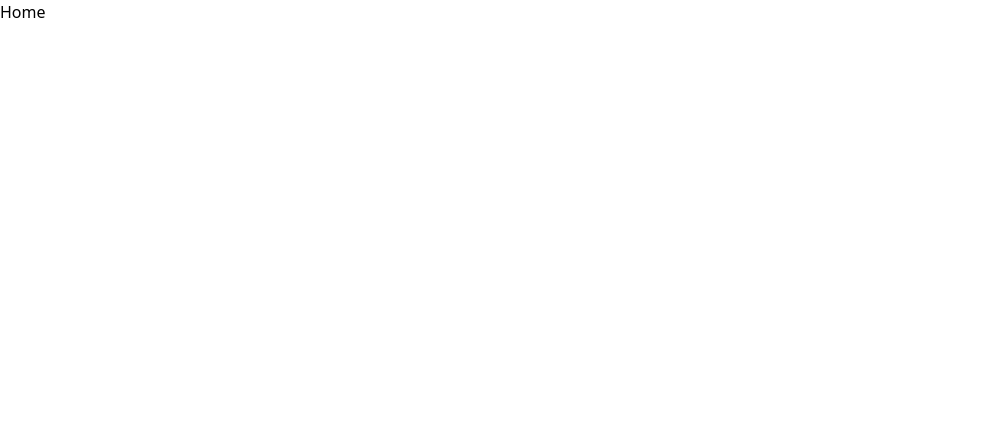
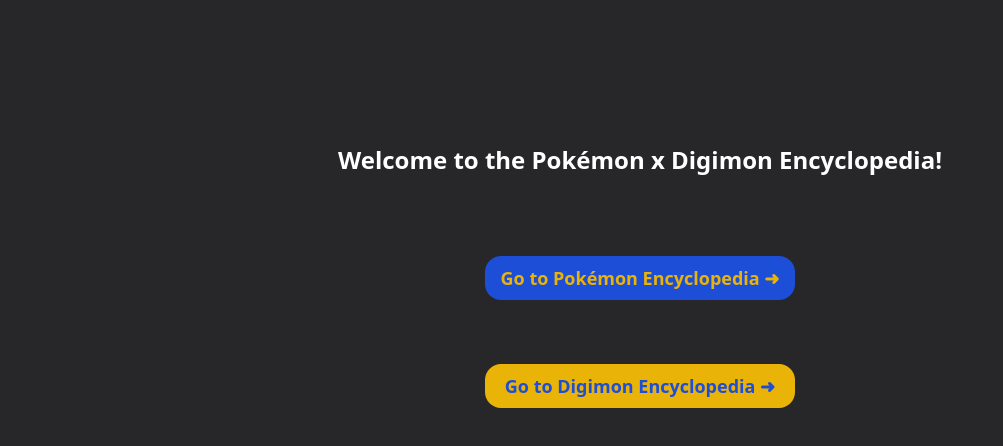
Before and after one commit to Ellielee308/pokemon_ellie, a React (Vite) app: page / in a window 1280 px wide. Shown: the top 446 px of the page, without its empty margins (0-1003 px from the left). Built offline with nearby package versions, Linux system fonts and the light colour scheme.

Commit message:
feat: homepage layout

```diff
--- a/src/main.jsx
+++ b/src/main.jsx
@@ -3,9 +3,10 @@
 import { BrowserRouter, Navigate, Route, Routes } from "react-router-dom"
 import App from "./App.jsx"
 import "./index.css"
-import DetailedView from "./pages/DetailedPage"
+import DigimonDetails from "./pages/DigimonDetails"
 import Home from "./pages/Home/index.jsx"
 import List from "./pages/List"
+import PokemonDetails from "./pages/PokemonDetails"
 
 createRoot(document.getElementById("root")).render(
   <StrictMode>
@@ -14,7 +15,8 @@
         <Route path="/" element={<App />}>
           <Route index element={<Home />} />
           <Route path=":toggleMenu" element={<List />} />
-          <Route path="details/:id" element={<DetailedView />} />
+          <Route path="pokemon/:id" element={<PokemonDetails />} />
+          <Route path="digimon/:id" element={<DigimonDetails />} />
           <Route path="*" element={<Navigate to="/" replace />} />
         </Route>
       </Routes>
--- a/src/pages/DetailedPage/index.jsx
+++ /dev/null
@@ -1,9 +0,0 @@
-function DetailedPage() {
-  return (
-    <>
-      <div>Detailed</div>
-    </>
-  )
-}
-
-export default DetailedPage
--- /dev/null
+++ b/src/pages/DigimonDetails/index.jsx
@@ -0,0 +1,9 @@
+function DigimonDetails() {
+  return (
+    <>
+      <div>List</div>
+    </>
+  )
+}
+
+export default DigimonDetails
--- a/src/pages/Home/index.jsx
+++ b/src/pages/Home/index.jsx
@@ -1,8 +1,26 @@
+import { Link } from "react-router-dom"
+
 function Home() {
   return (
-    <>
-      <div>Home</div>
-    </>
+    <div className="flex h-screen w-screen flex-col items-center bg-zinc-800 py-36 font-sans">
+      <h1 className="text-2xl font-bold text-white">
+        Welcome to the Pokémon x Digimon Encyclopedia!
+      </h1>
+      <div className="my-20 flex flex-col">
+        <Link
+          to="pokemon"
+          className="rounded-2xl bg-blue-700 px-4 py-2 text-center text-lg font-bold text-yellow-500 transition-colors hover:bg-blue-900"
+        >
+          Go to Pokémon Encyclopedia ➜
+        </Link>
+        <Link
+          to="digimon"
+          className="mt-16 rounded-2xl bg-yellow-500 px-4 py-2 text-center text-lg font-bold text-blue-700 transition-colors hover:bg-yellow-600"
+        >
+          Go to Digimon Encyclopedia ➜
+        </Link>
+      </div>
+    </div>
   )
 }
 
--- /dev/null
+++ b/src/pages/PokemonDetails/index.jsx
@@ -0,0 +1,9 @@
+function PokemonDetails() {
+  return (
+    <>
+      <div>List</div>
+    </>
+  )
+}
+
+export default PokemonDetails
```
